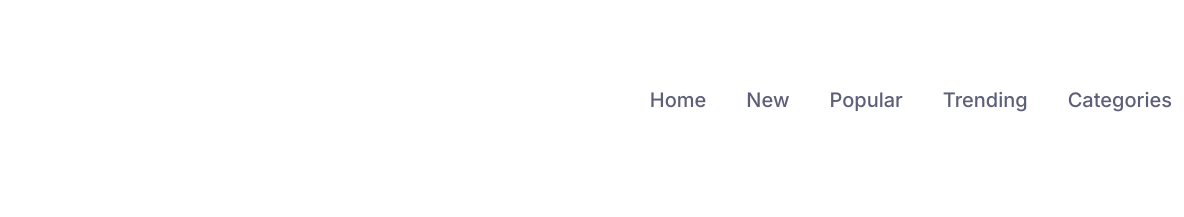
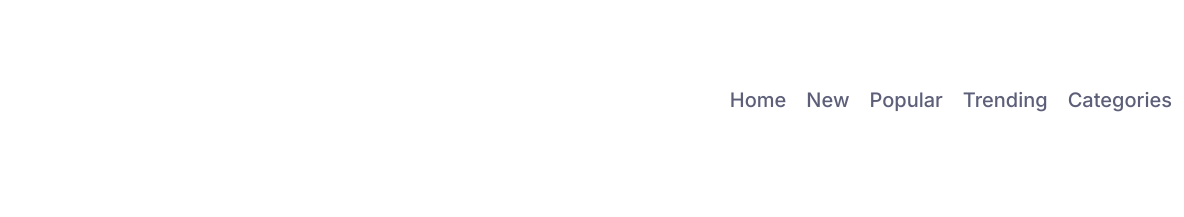
Before and after one commit to nazmul7575/news-homepage-main, a website built with Vite: page docs/index.html in a window 1280 px wide. Shown: the top 217 px of the page, 96-1280 px from the left. Built offline with nearby package versions, Linux system fonts and the light colour scheme.

Commit message:
fixed navmenu gap

```diff
--- a/docs/index.html
+++ b/docs/index.html
@@ -43,7 +43,7 @@
               </div>
             </div>
             <!-- Menu Links -->
-            <ul class="flex flex-col items-start gap-10 lg:flex-row lg:items-center ml-10">
+            <ul class="flex flex-col items-start gap-5 lg:flex-row lg:items-center ml-10">
               <li><a href="#" class="text-xl font-medium text-[#5d5f79] hover:text-[#f15e50] duration-300">Home</a></li>
               <li><a href="#" class="text-xl font-medium text-[#5d5f79] hover:text-[#f15e50] duration-300">New</a></li>
               <li><a href="#" class="text-xl font-medium text-[#5d5f79] hover:text-[#f15e50] duration-300">Popular</a>
```
